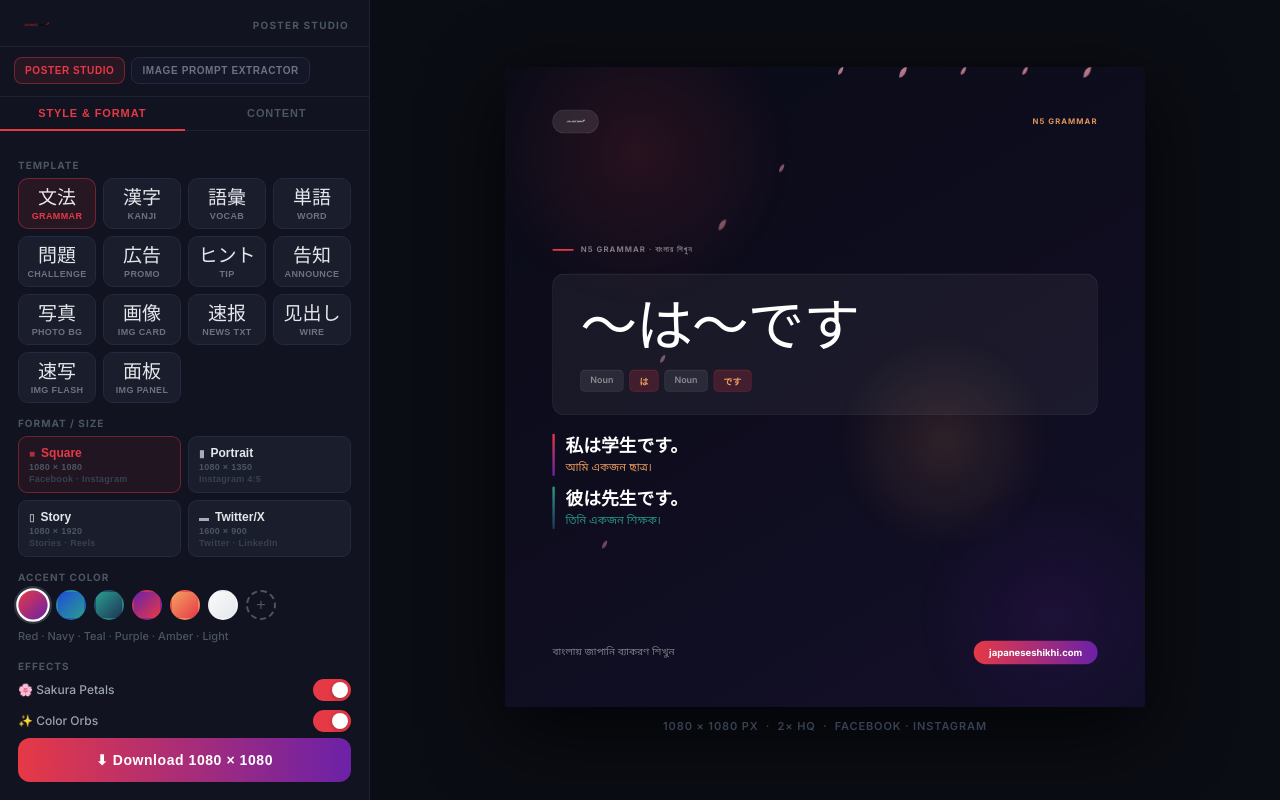
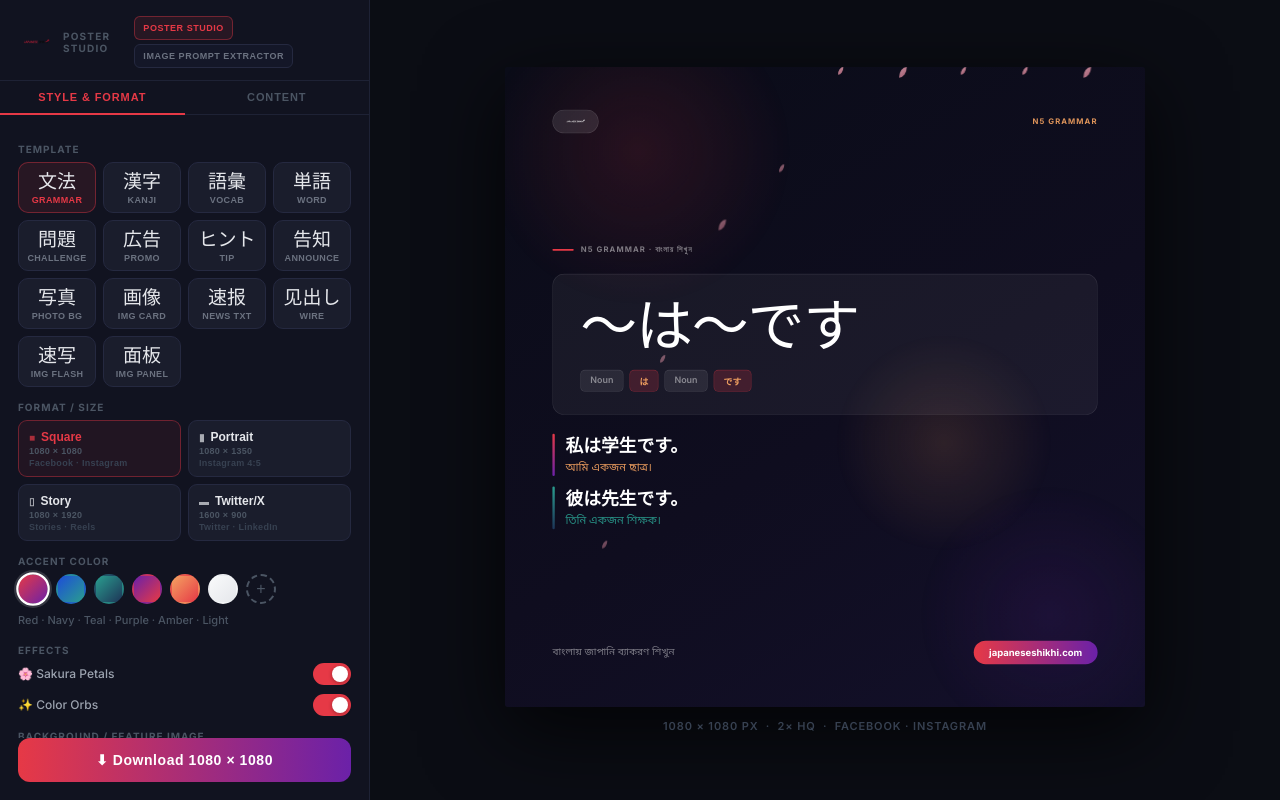
Before and after one commit to alomsoltanul/design.japaneseshikhi, a React (Vite) app: page / in a window 1280 px wide. Built offline with nearby package versions, Linux system fonts and the light colour scheme.

Commit message:
Move tool menu to header

```diff
--- a/src/App.tsx
+++ b/src/App.tsx
@@ -152,12 +152,11 @@ export default function App() {
       {/* ── SIDEBAR ── */}
       <div className="sidebar">
         <div className="sidebar-head">
-          <img className="sidebar-logo" src="/assets/logo-light.webp" alt="Japanese Shikhi" />
-          <span className="sidebar-badge">Poster Studio</span>
-        </div>
-
-        <div className="tool-menu-wrap">
-          <ToolMenu view={view} onChange={setView} />
+          <div className="sidebar-head-left">
+            <img className="sidebar-logo" src="/assets/logo-light.webp" alt="Japanese Shikhi" />
+            <span className="sidebar-badge">Poster Studio</span>
+          </div>
+          <ToolMenu view={view} onChange={setView} compact />
         </div>
 
         <div className="tabs">
--- a/src/index.css
+++ b/src/index.css
@@ -81,6 +81,12 @@ body {
   display: flex;
   align-items: center;
   justify-content: space-between;
+}
+
+.sidebar-head-left {
+  display: flex;
+  align-items: center;
+  gap: 10px;
 }
 
 .sidebar-logo {
@@ -533,12 +539,6 @@ body {
 .custom-swatch-add:hover {
   border-color: #E63946;
   color: #E63946;
-}
-
-/* Tool menu */
-.tool-menu-wrap {
-  padding: 10px 14px 12px;
-  border-bottom: 1px solid #1e2235;
 }
 
 .tool-menu {
```
Also changed, not shown: 1 other file (tests, documents, lock files or other folders).
